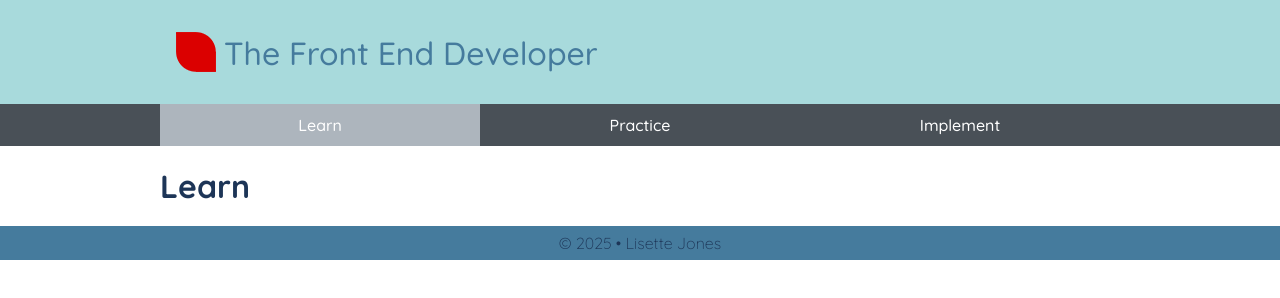
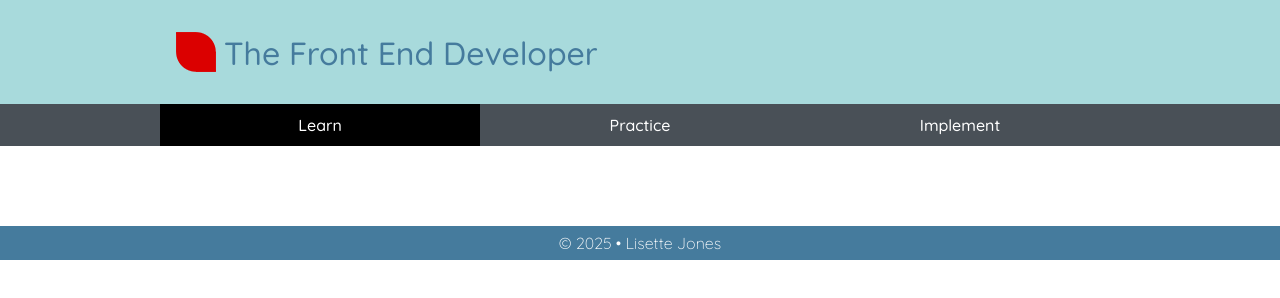
Before and after one commit to Joneslis004/Performing-Arts-Center, a plain HTML site: page index.html in a window 1280 px wide. Drawn offline with Linux system fonts and the light colour scheme.

Commit message:
Color Changes

```diff
--- a/scss/_small.scss
+++ b/scss/_small.scss
@@ -48,7 +48,7 @@ nav {
         display: flex;
         li {flex:1;}
     }
-    li.active {background-color:#ADB5BD;}
+    li.active {background-color:black;}
     a {
         display: block;
         padding: 0.75rem;
--- a/scss/_variables.scss
+++ b/scss/_variables.scss
@@ -1,6 +1,6 @@
 $primaryColor: #1D3557;
 $secondaryColor: #457B9D;
-$fontColor: #1D3557;
+$fontColor: white;
 
 $defaultFont: "Quicksand", sans-serif;
 $lightWeight: 300;
```
Also changed, not shown: css/styles.css, css/styles.min.css, 2 other files.
